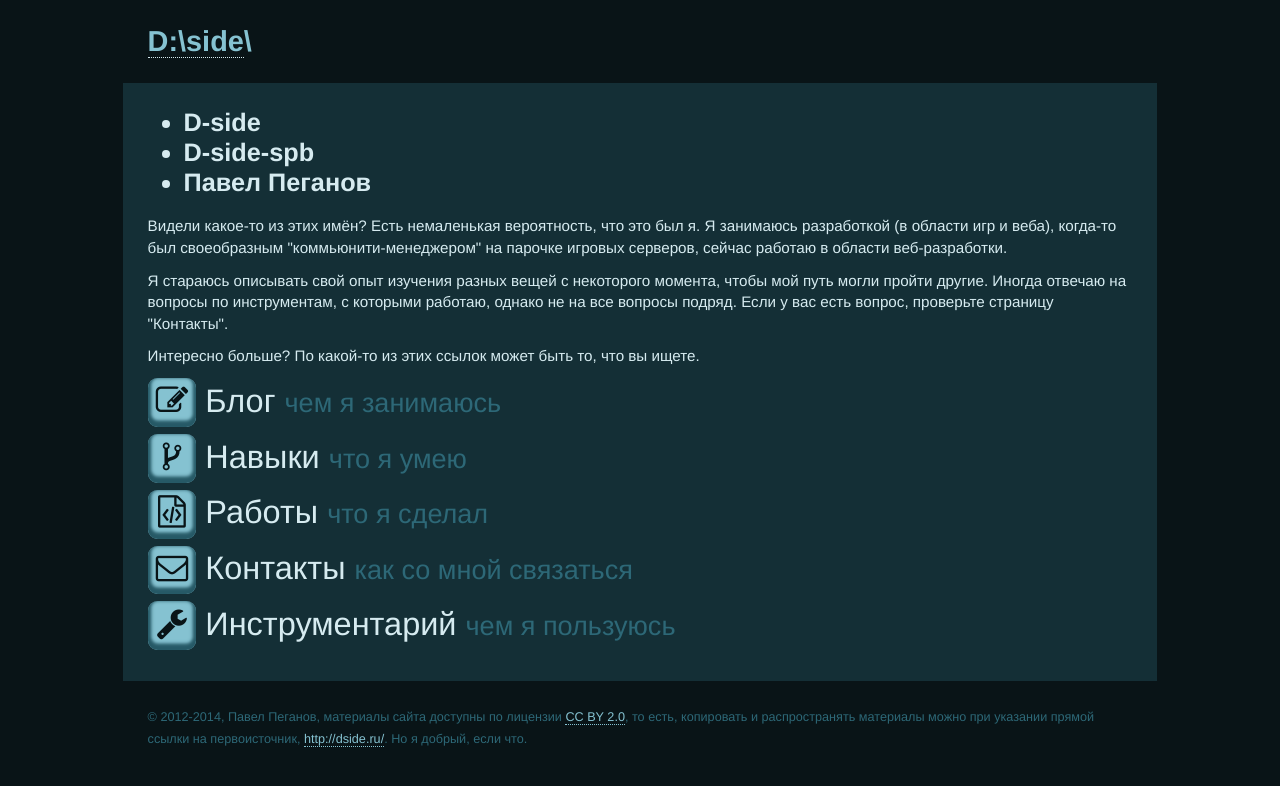
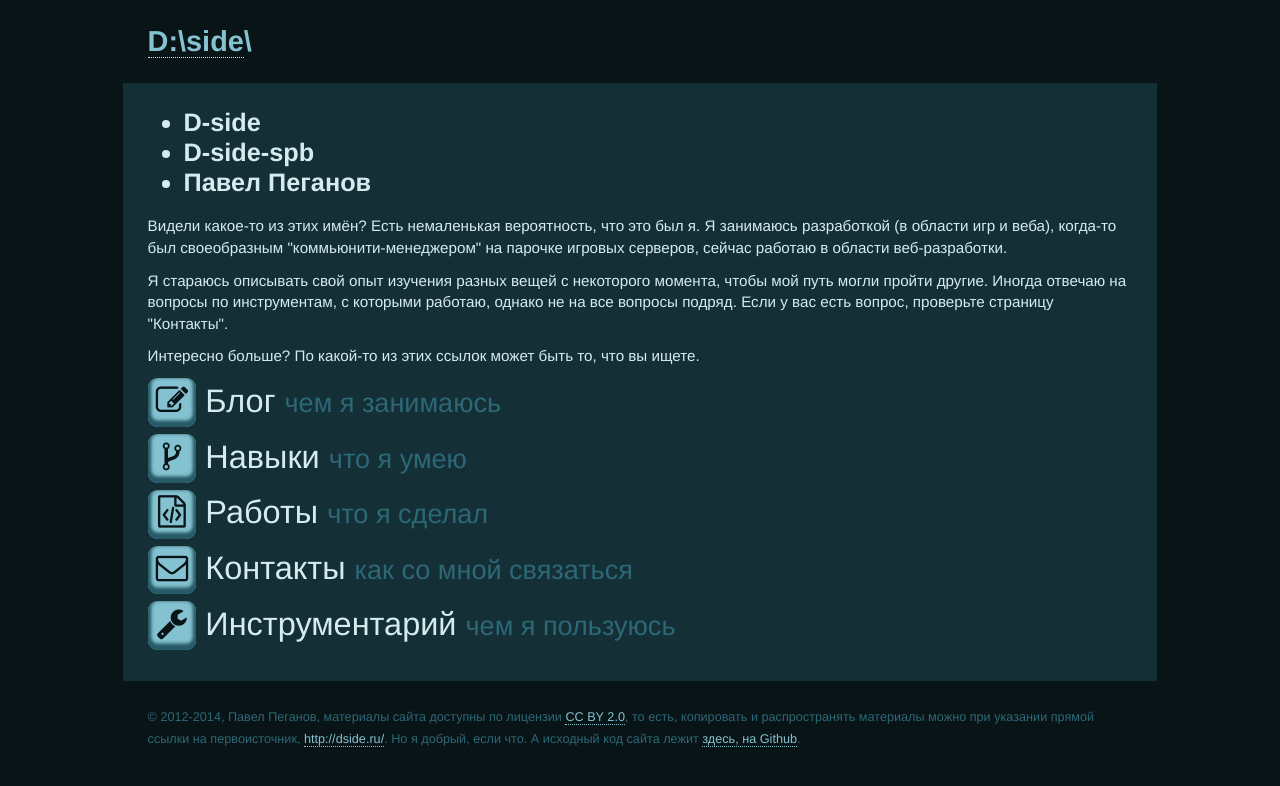
Before and after one commit to D-side/d-side.github.io, a Jekyll site: the page built from index.html, in a window 1280 px wide. Shown: the top 786 px of the page. Built offline with Jekyll 4.4.1, drawn with Linux system fonts in a browser that asks for light colours; nearby versions of some CDN libraries.

Commit message:
Source link

```diff
--- a/_includes/footer.html
+++ b/_includes/footer.html
@@ -1 +1 @@
-<small>&copy; 2012-2014, Павел Пеганов, материалы сайта доступны по лицензии <a href="http://creativecommons.org/licenses/by/2.0/">CC BY 2.0</a>, то есть, копировать и распространять материалы можно при указании прямой ссылки на первоисточник, <a href="http://dside.ru/">http://dside.ru/</a>. Но я добрый, если что.</small>
+<small>&copy; 2012-2014, Павел Пеганов, материалы сайта доступны по лицензии <a href="http://creativecommons.org/licenses/by/2.0/">CC BY 2.0</a>, то есть, копировать и распространять материалы можно при указании прямой ссылки на первоисточник, <a href="http://dside.ru/">http://dside.ru/</a>. Но я добрый, если что. А исходный код сайта лежит <a href="https://github.com/D-side/dside">здесь, на Github</a>.</small>
```
